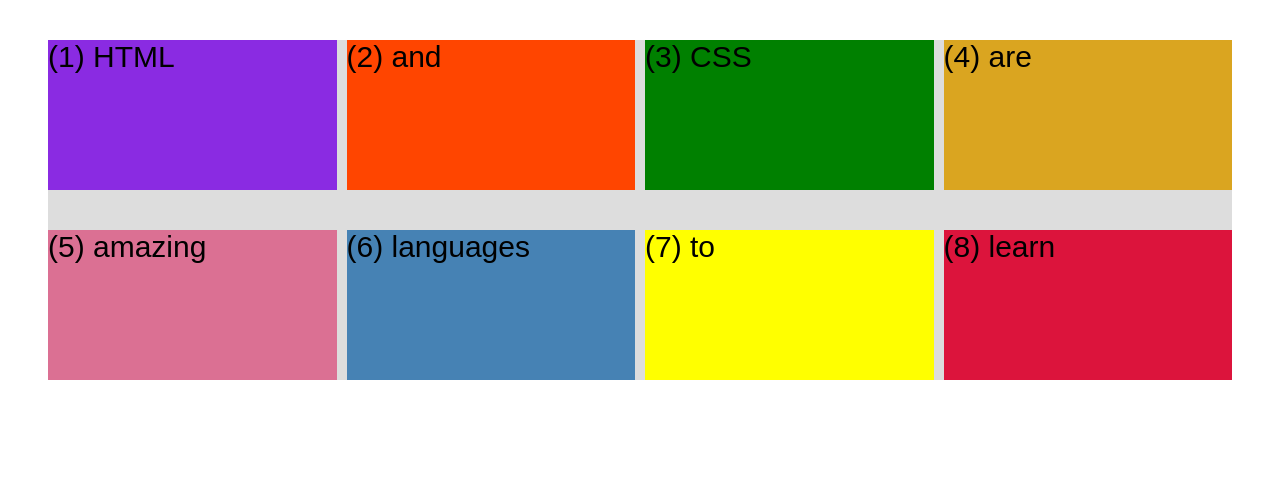
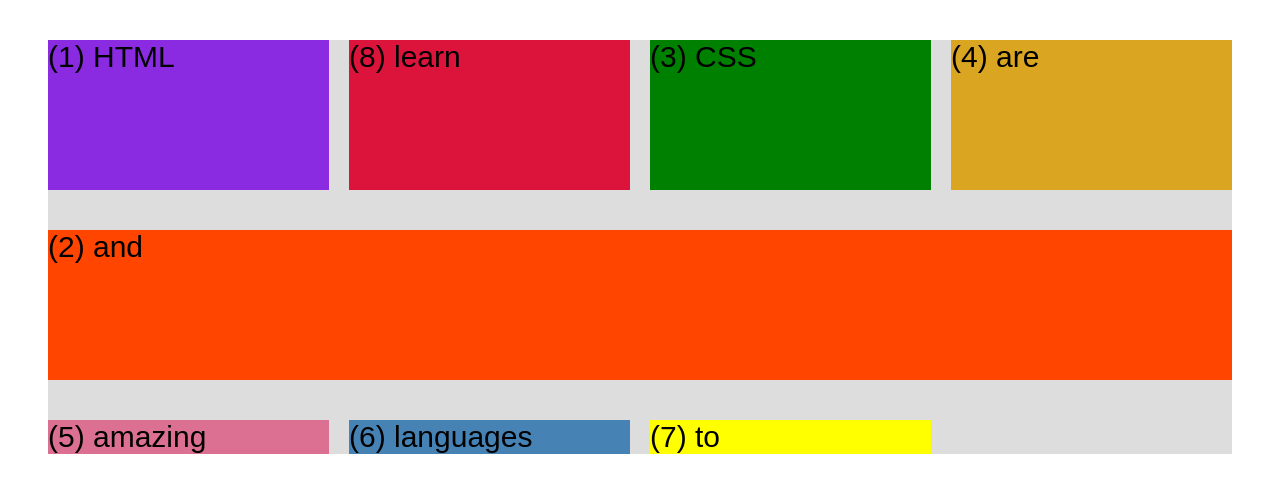
Before and after one commit to JosephiusX/Html5-Css-Jonas, a plain HTML site: page sec4/css-grid.html in a window 1280 px wide. Drawn offline with Linux system fonts and the light colour scheme.

Commit message:
62. Placing and Spanning Grid items

```diff
--- a/sec4/css-grid.html
+++ b/sec4/css-grid.html
@@ -45,8 +45,22 @@
 				grid-template-columns: repeat(4, 1fr);
 				grid-template-rows: 1fr 1fr;
 				/* gap: 30px; */
-				column-gap: 10px;
+				column-gap: 20px;
 				row-gap: 40px;
+			}
+
+			.el--8 {
+				grid-column: 2 / 3;
+				grid-row: 1 / 2;
+			}
+
+			.el--2 {
+				grid-column: 1 /-1;
+				grid-row: 2;
+			}
+
+			.el--6 {
+				/* grid-row: 3 / 5; */
 			}
 
 			.container--2 {
```
Also changed, not shown: 1 other file.
